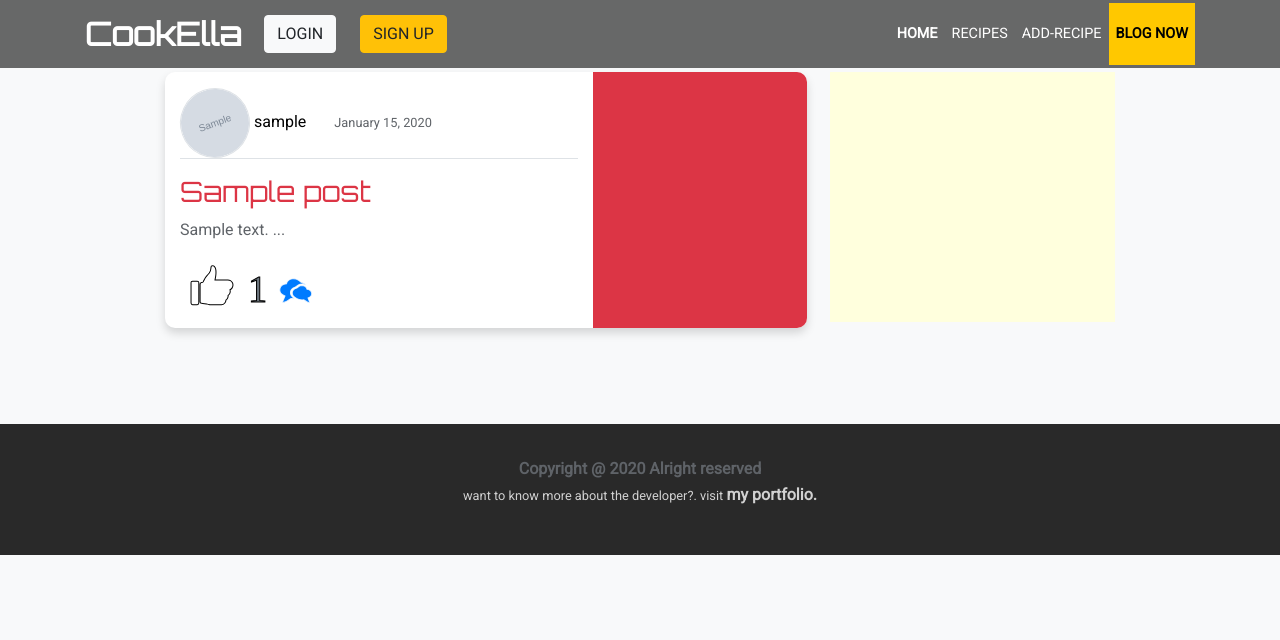
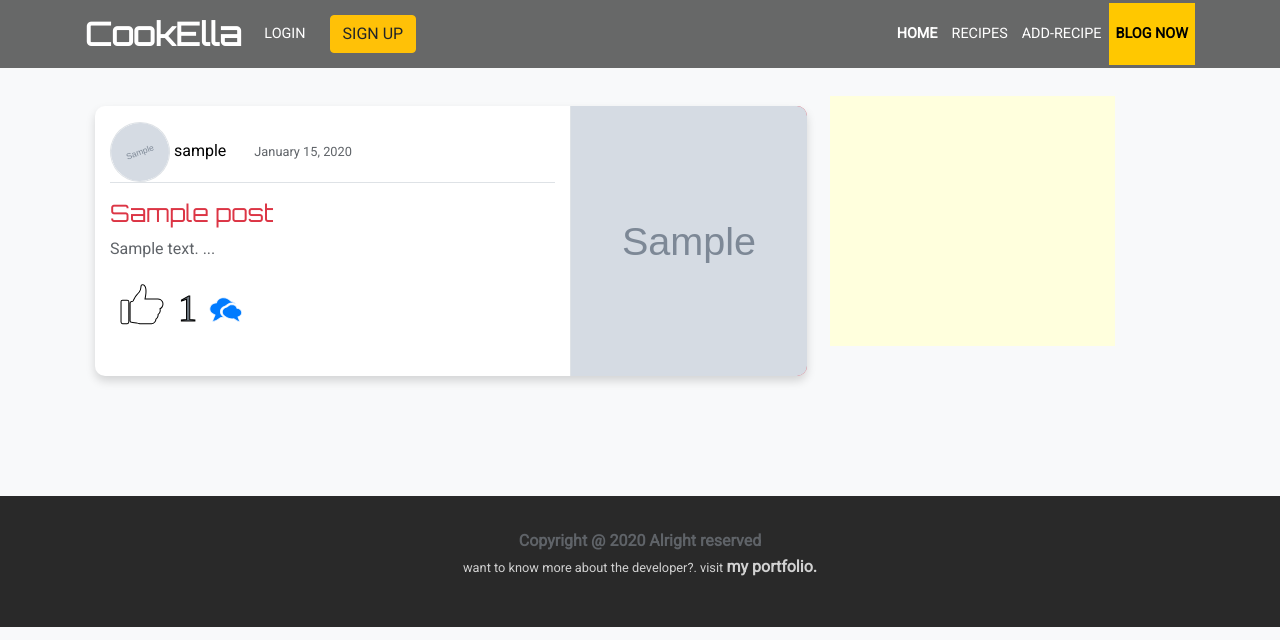
Before and after one commit to ndmichael/Social-Recipe-WebApp, a Django app: page /blog/ in a window 1280 px wide. Shown: the top 640 px of the page. Run offline with Django 3.2, Linux system fonts and the light colour scheme; tables that the repository leaves empty hold one stand-in row (values such as "Sample post"); grey boxes marked "Sample" are stand-in pictures; some libraries are stand-ins or nearby versions.

Commit message:
Added styings to blog list, recipe list

```diff
--- a/blog/models.py
+++ b/blog/models.py
@@ -22,6 +22,7 @@ class Post(models.Model):
     status = models.CharField(max_length=15, choices=STATUS_POST, default='published')
     liked = models.ManyToManyField(User, default=None, related_name='user_like', blank=True)
     slug = models.SlugField(max_length=150,)
+    image = models.ImageField(upload_to='post_images/%Y/%m/%d', default="",  blank=True, null=True)
 
     def __str__(self):
         return f"{self.title}"
--- a/blog/static/blog/css/blog.css
+++ b/blog/static/blog/css/blog.css
@@ -3,9 +3,9 @@
 
 
 #blog-container{
-	color:white;
-	margin: 4.5em auto;
+	margin: 6em auto;
 }
+
 .general-style{
 	background-color: #fff;
 	border-radius: 10px;
@@ -13,6 +13,8 @@
 	color: black;
 	box-shadow: 0 5px 10px 0 rgba(0, 0, 0, .15);
 	transition: box-shadow .5s;
+	height: 270px;
+	margin: 10px;
 }
 
 #blog-container .general-style span{
@@ -34,16 +36,24 @@
 }
 
 
-.general-style img{
-	min-width:70px !important;
-	max-width:70px !important;
-	min-height: 70px;
-	max-height: 70px;
+.general-style .profile-pic{
+	min-width:60px !important;
+	max-width:60px !important;
+	min-height: 60px;
+	max-height: 60px;
 	/* background-color: #dc3545; */
 	border-radius: 50%;
 	transform: rotate(-20deg);
 	transition: transform .3s, border-radius .7s;
 
+}
+
+.general-style .product-img{
+	width:100%;
+	height: 100%;
+	max-height: 100%;
+	object-fit: cover;
+	object-position: center;
 }
 
 .general-style:hover{
@@ -52,15 +62,28 @@
 }
 
 
-.general-style:hover img{
+.general-style:hover .profile-pic{
 	transform: rotate(0deg);
 	border-radius: 0;
 }
 
 
-@media(max-width: 48em){
-	.general-style{
+@media(max-width: 40em){
+
+	#blog-container{
 		padding: 10px;
 	}
 
+	.general-style{
+		padding: 10px;
+		height: auto;
+	}
+
+	.general-style .product-img{
+		height: 220px;
+		object-fit: cover;
+		object-position: center;
+	}
+
+
 }
--- a/blog/templates/blog/home.html
+++ b/blog/templates/blog/home.html
@@ -23,35 +23,38 @@
 
 <section class="container" id="blog-container">
     <article class="row">
-            <div class="col-12 offset-md-1 col-md-7">
+
+        <div class="col-12  col-md-12 col-lg-8">
             {% for post in posts %}
-                    <div class="row general-style mr-md-2 mb-4">
-                        <div class="col-sm-8 my-3">
+            <div class="row general-style mr-md-2 mb-4" >
+                <div class="col-sm-8 col-md-8 my-3">
                     <p class="border-bottom">
-                                <img src="{{ post.author.profile.photo_url }}"
-                                     class="img-fluid img-thumbnail p-0"
-                                     alt="..."/>
-                                <a href="{% url 'profile' post.author.username %}"  class="mr-4">
+                        <img src="{{ post.author.profile.photo_url }}" class="img-fluid img-thumbnail p-0 profile-pic" alt="..." />
+                        <a href="{% url 'profile' post.author.username %}" class="mr-4">
                             <span>
                                 {{ post.author }}
                             </span>
                         </a>
                         <small>{{ post.date_created|date:"F d, Y" }}</small>
                     </p>
-                            <h3>
-                                <a href="{% url 'post-detail' post.pk post.date_created.year post.slug %}" class="header_link">{{ post.title }}</a>
-                            </h3>
+                    <h4>
+                        <a href="{% url 'post-detail' post.pk post.date_created.year post.slug %}" class="header_link">
+                            {{ post.title|truncatechars:50 }}
+                        </a>
+                    </h4>
                     <p>
-                                {{ post.content|truncatechars:250 }} ...
+                        {{ post.content|truncatechars:100 }} ...
                     </p>
                     <form class="form1" method="post">
                         {% csrf_token %}
                         {% if user in post.liked.all %}
-                                    <button type="submit" name="post_id" id="{{ post.pk }}" value="{{ post.pk }}" class="icofont icofont-thumbs-up icofont-3x liked_btn like">
+                        <button type="submit" name="post_id" id="{{ post.pk }}" value="{{ post.pk }}"
+                            class="icofont icofont-thumbs-up icofont-3x liked_btn like">
                             <small id="" class="text-muted total">{{ post.num_likes }}</small>
                         </button>
                         {% else %}
-                                    <button type="submit" name="post_id" id="{{ post.pk }}" value="{{ post.pk }}" class="icofont icofont-thumbs-up icofont-3x unliked_btn like">
+                        <button type="submit" name="post_id" id="{{ post.pk }}" value="{{ post.pk }}"
+                            class="icofont icofont-thumbs-up icofont-3x unliked_btn like">
                             <small id="" class="text-muted total">{{ post.num_likes }}</small>
                         </button>
                         {% endif %}
@@ -59,15 +62,15 @@
                         <i class="icofont icofont-ui-chat icofont-2x msg-btn"></i>
                     </form>
                 </div>
-                        <div class="col-12 col-md-4" style="background-color: #dc3545; padding: 0 !important;">
-
+                <div class="col-12 col-sm-4 col-md-4 order-first order-sm-last border-left" style="background-color: #dc3545; padding: 0";>
+                    {% if post.image %}
+                        <img src="{{post.image.url}}" class="img-fluid product-img"  alt="{{post.title}}">
+                    {% endif %}
+                </div>
+            </div>
+            {% endfor %}
         </div>
 
-
-                    </div>
-
-                {% endfor %}
-            </div>
         <aside class="col-sm-3" style="height: 250px; background-color: #FFFFDD;">
 
         </aside>
@@ -78,8 +81,7 @@
         {% if is_paginated %}
         {% if page_obj.has_previous %}
         <a class="btn btn-outline-primary" href="?page=1">First</a>
-                            <a class="btn btn-outline-primary"
-                               href="?page={{ page_obj.previous_page_number }}">Previous</a>
+        <a class="btn btn-outline-primary" href="?page={{ page_obj.previous_page_number }}">Previous</a>
         {% endif %}
         {% for num in page_obj.paginator.page_range %}
         {% if page_obj.number == num %}
@@ -90,8 +92,7 @@
         {% endfor %}
         {% if page_obj.has_next %}
         <a class="btn btn-outline-primary" href="?page={{ page_obj.next_page_number }}">Next</a>
-                            <a class="btn btn-outline-primary"
-                               href="?page={{ page_obj.paginator.num_pages }}">Last</a>
+        <a class="btn btn-outline-primary" href="?page={{ page_obj.paginator.num_pages }}">Last</a>
         {% endif %}
         {% endif %}
     </div>
--- a/blog/templates/blog/post-detail.html
+++ b/blog/templates/blog/post-detail.html
@@ -8,7 +8,7 @@
             <div class="col-sm-8 ">
                 <section class="col-sm-12 general-style">
                     <p class="">
-                        <img src="{{ post.author.profile.photo_url }}" class="img-fluid img-thumbnail rounded-circle"
+                        <img src="{{ post.author.profile.photo_url }}" class="img-fluid img-thumbnail rounded-circle profile-pic"
                              alt="..."/>
                         <span class="mr-3"><a href="{% url 'profile' post.author.username %}">{{ post.author }} </a></span><small>{{ post.date_created|date:"F d, Y" }}</small>
                     </p>
--- a/blog/templates/blog/post_form.html
+++ b/blog/templates/blog/post_form.html
@@ -4,7 +4,7 @@
 {% block content %}
     <div class="container" >
         <div class="row">
-            <form method="POST" class="offset-sm-3 col-sm-6 form-override">
+            <form method="POST" class="offset-sm-3 col-sm-6 form-override" enctype="multipart/form-data">
                 {% csrf_token %}
                 <fieldset>
                     <h1 class="form-group mb-4 mt-4"><h1>Blog Now </h1></h1>
--- a/blog/views.py
+++ b/blog/views.py
@@ -32,7 +32,7 @@ class PostDetailView(DetailView):
 
 class PostCreateView(LoginRequiredMixin, SuccessMessageMixin, CreateView):
     model = Post
-    fields = ['title', 'content']
+    fields = ['title', 'content', 'image']
     success_message = "Blog post successful"
 
     def form_valid(self, form):  # pre-populate author field with the current user
@@ -47,7 +47,7 @@ class PostCreateView(LoginRequiredMixin, SuccessMessageMixin, CreateView):
 
 class PostUpdateView(LoginRequiredMixin, UserPassesTestMixin, SuccessMessageMixin, UpdateView):
     model = Post
-    fields = ['title', 'content']
+    fields = ['title', 'content', 'image']
     success_message = "Post updated successful"
 
     def form_valid(self, form):  # pre-populate author field with the current user
--- a/cookella/static/cookella/css/cook.css
+++ b/cookella/static/cookella/css/cook.css
@@ -40,7 +40,7 @@ strong {
     position: absolute;
     width: 100%;
     height: 100%;
-    background: rgba(0, 0, 0, 0.5);
+    background: rgba(0, 0, 0, 0.7);
 }
 
 .carousel-item img {
@@ -52,8 +52,8 @@ strong {
 
 .carousel-item {
     text-align: center;
-    height: 100vh;
-    min-height: 300px;
+    /* height: 100vh; */
+    min-height: 100vh;
     background: no-repeat center center scroll;
     -webkit-background-size: cover;
     background-size: cover;
@@ -446,9 +446,12 @@ span {
 }
 
 @media(max-width: 48em) {
+    .carousel-item{
+        min-height: 95vh;
+    }
     .carousel-caption {
         text-align: center;
-        margin-bottom: 25vh;
+        margin-bottom: 20vh;
     }
     .carousel-caption p {
         min-width: 100% !important;
--- a/cookella/static/cookella/css/cook_navbar.css
+++ b/cookella/static/cookella/css/cook_navbar.css
@@ -4,6 +4,8 @@
 
 @import url('https://fonts.googleapis.com/css?family=Alfa+Slab+One&display=swap');
 @import url('https://fonts.googleapis.com/css2?&family=Orbitron&display=swap');
+
+
 .navbar-light {
     display: inline-block;
     height: auto;
@@ -97,21 +99,19 @@
     padding: .2rem 1rem;
 }
 
-.navbar-toggler {
-    background-color: #ff0;
-}
 
 @media(max-width: 48em) {
     .navbar-light {
         background-color: rgba(08, 08, 08, 0.8);
         padding: 5px 2px;
+
     }
     .navbar-light .navbar-nav>.nav-item>a:hover {
         background-color: transparent!important;
         color: #ffc800;
     }
     .navbar-light .navbar-nav .nav-item>.nav-link {
-        padding: 35px 0;
+        padding: 50px 0;
         font-weight: 900;
         font-size: 16px;
     }
--- a/cookella/templates/base.html
+++ b/cookella/templates/base.html
@@ -4,8 +4,9 @@
 
 <head>
     <meta charset="UTF-8">
-    <meta name="viewport" content="width=device-width, initial-scale=1.0"> {% if title %}
-    <title>cookella-{{ title }}</title>
+    <meta name="viewport" content="width=device-width, initial-scale=1.0" content="autoRotate: disabled">
+    {% if title %}
+        <title>cookella-{{ title }}</title>
     {% else %}
     <title>Cookella</title>
     {% endif %}
@@ -32,8 +33,12 @@
     <nav class="navbar navbar-expand-lg navbar-light fixed-top">
         <div class="container">
             <a class="navbar-brand" href="{% url 'cookella-index' %}">CookElla</a>
+            <!-- <button class="navbar-toggler" type="button" data-toggle="collapse" data-target="#navbarSupportedContent" aria-controls="navbarSupportedContent" aria-expanded="false" aria-label="Toggle navigation">
+                <span class="navbar-toggler-icon"></span>
+            </button> -->
+
             <button class="navbar-toggler" type="button" data-toggle="collapse" data-target="#navbarSupportedContent" aria-controls="navbarSupportedContent" aria-expanded="false" aria-label="Toggle navigation">
-                <span class="navbar-toggler-icon"></span>
+                <span class="" role="button" ><i class="fa fa-bars fa-2x" aria-hidden="true" style="color:#e6e6ff"></i></span>
             </button>
 
             <div class="collapse navbar-collapse" id="navbarSupportedContent">
@@ -49,11 +54,10 @@
                         <a class="nav-link nav-auth" href="{% url 'create-post' %}">New Post</a>
                     </li>
                     {% else %}
-                    <li class="nav-item">
-                        <a class="nav-link" href="{% url 'login' %}">
-                            <button class="btn btn-light">
+                    <li class="nav-item mt-2">
+                        <a class="nav-link" href="{% url 'account_login' %}">
                                 LOGIN
-                            </button></a>
+                        </a>
                     </li>
                     <li class="nav-item">
                         <a class="nav-link nav-auth" href="{% url 'account_signup' %}">
--- a/cookella/templates/cookella/foodtype_list.html
+++ b/cookella/templates/cookella/foodtype_list.html
@@ -25,7 +25,7 @@
                                     </h6>
                                     <p><strong>By:</strong> {{ dish.contributor }}</p>
                                     <a href="{%  url 'recipes' dish.pk dish.slug %}" >
-                                        <button type="button" class="btn btn-danger btn-block btn-lg">
+                                        <button type="button" class="btn btn-danger btn-block btn-lg rounded-0">
                                             Cook Now
                                         </button>
                                     </a>
--- a/users/templates/account/login.html
+++ b/users/templates/account/login.html
@@ -17,7 +17,6 @@
 
 
 <div class="container">
-
   <div class="row">
     <div class="offset-md-2 col-12 col-md-4">
       <div class="form-override">
```
Also changed, not shown: blog/templates/blog/user_post.html (+4 -3 lines), cookella/templates/cookella/index.html (+9 -13 lines), users/templates/account/logout.html (+14 -3 lines), blog/migrations/0002_post_image.py (added). Lines whose indentation alone changed are shown as unchanged.
